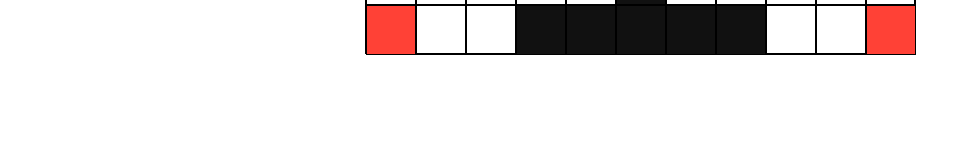
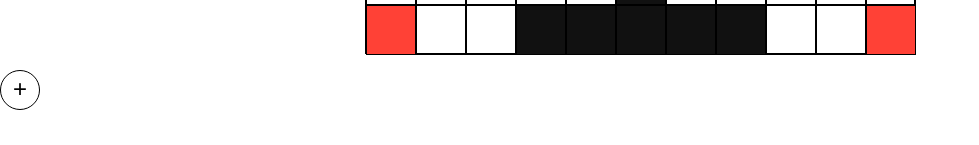
Before and after one commit to andavi/hnefatafl, a React (Create React App) app: page / in a window 1280 px wide. Shown: the part 652-797 px from the top of the page, without its empty margins (0-979 px from the left). Built offline with nearby package versions, Linux system fonts and the light colour scheme.

Commit message:
startPosition

```diff
--- a/src/App.js
+++ b/src/App.js
@@ -3,6 +3,20 @@ import './App.css';
 
 const NUM_SQUARES = 11;  // NUM_SQUARES x NUM_SQUARES
 const SQUARE_SIZE = 50;
+
+const startPosition = [
+  ['', '', '', 'a', 'a', 'a', 'a', 'a', '', '', ''],
+  ['', '', '', '', '', 'a', '', '', '', '', ''],
+  ['', '', '', '', '', '', '', '', '', '', ''],
+  ['a', '', '', '', '', 'd', '', '', '', '', 'a'],
+  ['a', '', '', '', 'd', 'd', 'd', '', '', '', 'a'],
+  ['a', 'a', '', 'd', 'd', 'k', 'd', 'd', '', 'a', 'a'],
+  ['a', '', '', '', 'd', 'd', 'd', '', '', '', 'a'],
+  ['a', '', '', '', '', 'd', '', '', '', '', 'a'],
+  ['', '', '', '', '', '', '', '', '', '', ''],
+  ['', '', '', '', '', 'a', '', '', '', '', ''],
+  ['', '', '', 'a', 'a', 'a', 'a', 'a', '', '', ''],
+]
 
 class App extends Component {
   paint = (row, col) => {
@@ -43,6 +57,14 @@ class App extends Component {
           <p className='f4'>Viking Chess</p>
         </div>
         <Board paint={this.paint} numSquares={NUM_SQUARES} squareSize={SQUARE_SIZE}/>
+        <div
+          className='tc pointer br-100 ba pt1 f3'
+          style={{
+            width: SQUARE_SIZE * .8,
+            height: SQUARE_SIZE * .8,
+          }}>
+          {'+'}
+        </div>
       </div>
     );
   }
@@ -80,7 +102,9 @@ const Row = ({ numSquares, squareSize, row, paint }) => {
         className={'fl ba ' + color}
         style={{ width: edgeSize, height: squareSize }}
         key={i}
-      ></div>);
+      >
+
+      </div>);
   }
   return(
     <div style={{ width: squareSize * numSquares }}>
```
